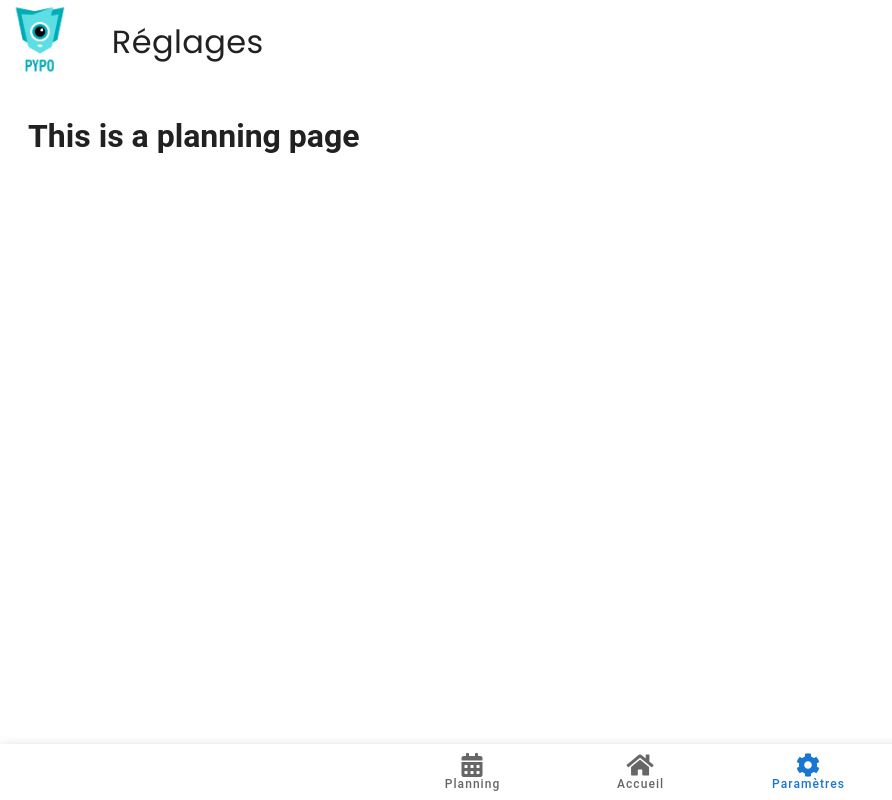
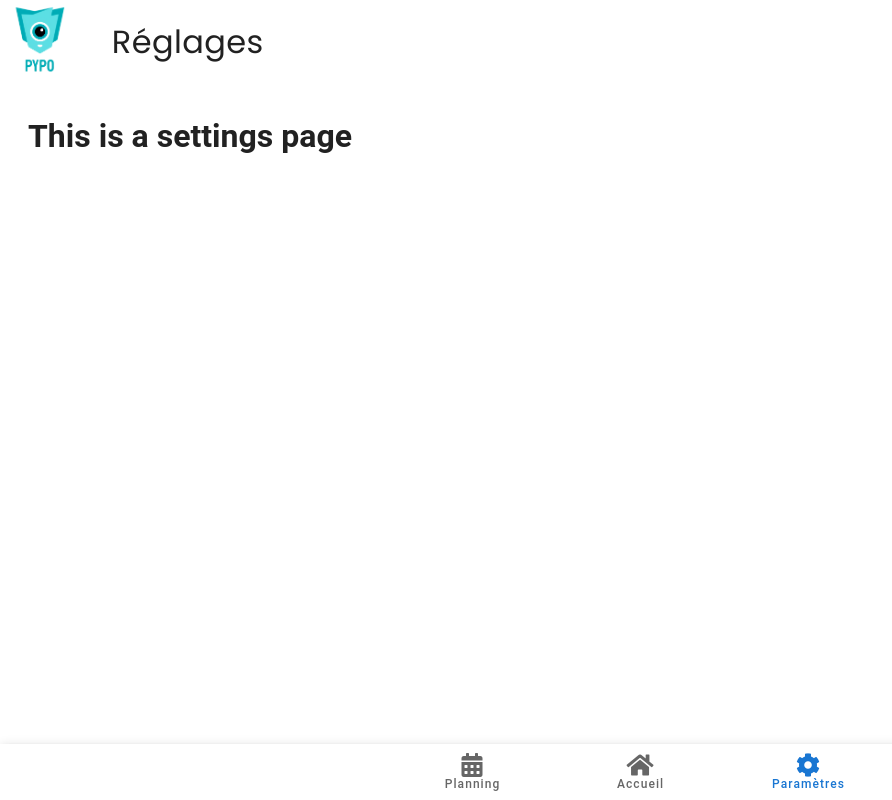
Before and after one commit to CureauRemi/pypo, a Vue app: page /#/settings in a window 1280 px wide. Shown: the whole page, without its empty margins (0-892 px from the left). Built offline with nearby package versions, Linux system fonts and the light colour scheme.

Commit message:
Correcting display pages

```diff
--- a/src/views/Planning.vue
+++ b/src/views/Planning.vue
@@ -1,6 +1,6 @@
 <template>
   <div class="about">
-    <h1>This is an settings page</h1>
+    <h1>This is an planning page</h1>
   </div>
 </template>
 
--- a/src/views/Settings.vue
+++ b/src/views/Settings.vue
@@ -1,6 +1,6 @@
 <template>
   <div class="">
-    <h1>This is a planning page</h1>
+    <h1>This is a settings page</h1>
   </div>
 </template>
 
```
